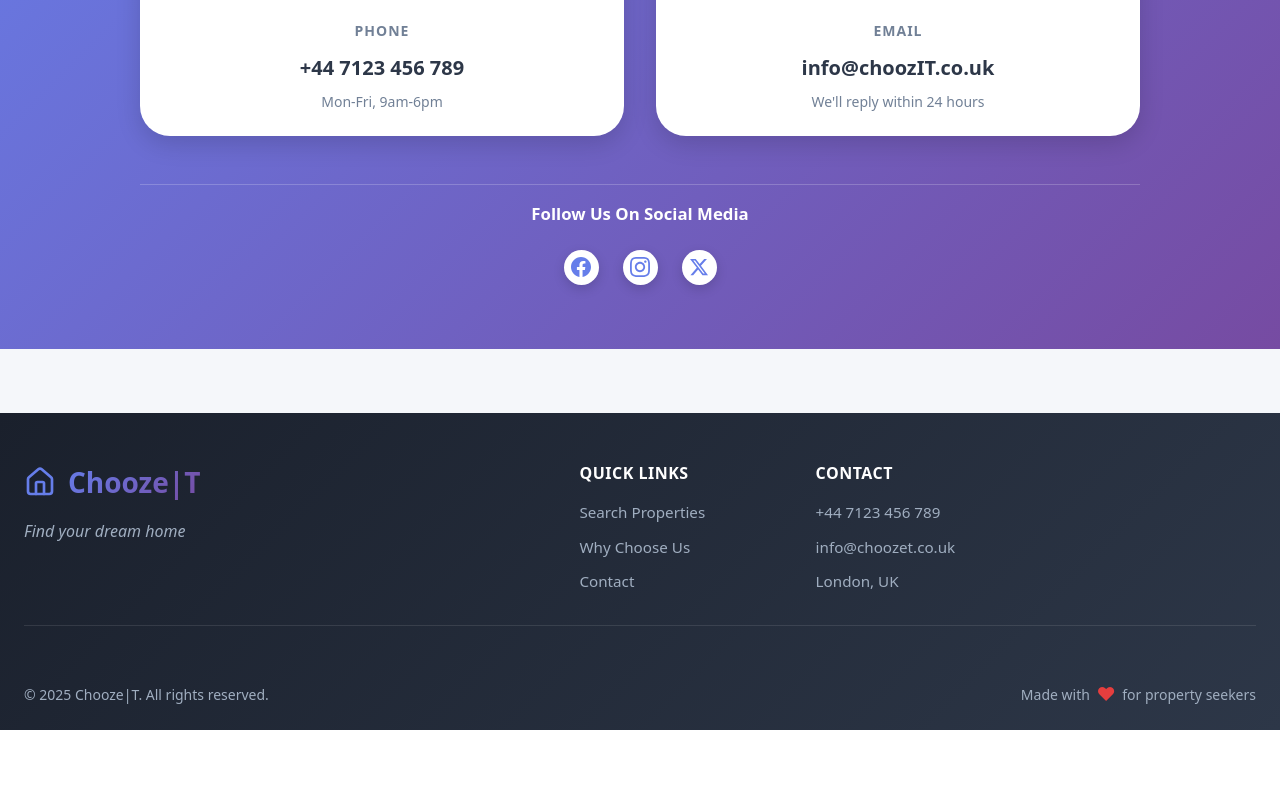
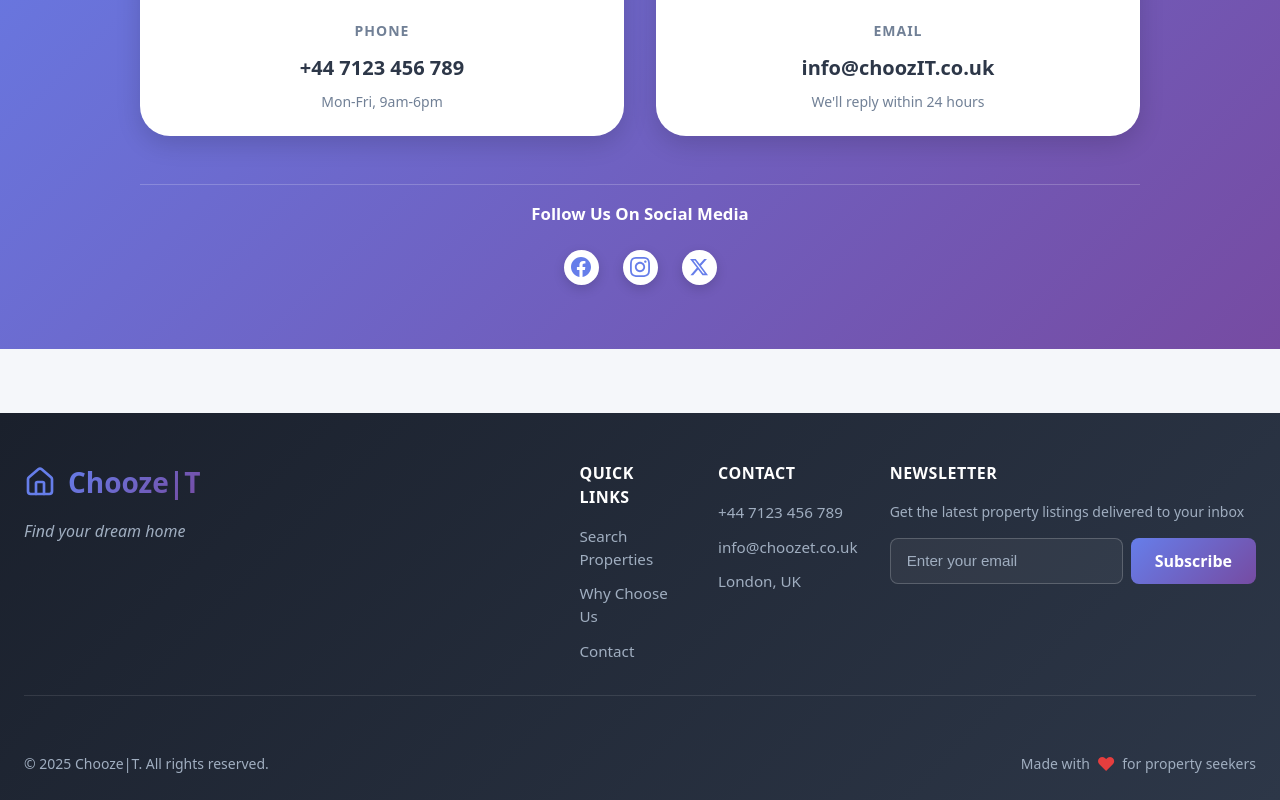
Before and after one commit to yashwinsivakumar/search_properties, a React (Vite) app: page / in a window 1280 px wide. Shown: the part 4474-5274 px from the top of the page. Before the commit the page ends 5204 px from the top, so only its background shows below. Built offline with nearby package versions, Linux system fonts and the light colour scheme.

Commit message:
Created a NewsLetter section in the footer, which accepts user emails to provide updates

```diff
--- a/src/components/SearchProperty.css
+++ b/src/components/SearchProperty.css
@@ -1102,12 +1102,10 @@ font-size: 1.75rem;
   margin-top: 4rem;
   padding: 3rem 1.5rem 1.5rem;
 }
-
 .footer-container {
   max-width: 1400px;
   margin: 0 auto;
 }
-
 /* Footer Top */
 .footer-top {
   display: grid;
@@ -1117,24 +1115,20 @@ font-size: 1.75rem;
   border-bottom: 1px solid rgba(255, 255, 255, 0.1);
   margin-bottom: 2rem;
 }
-
 /* Footer Brand */
 .footer-brand {
   display: flex;
   flex-direction: column;
   gap: 1rem;
 }
-
 .footer-logo {
   display: flex;
   align-items: center;
   gap: 0.75rem;
 }
-
 .footer-logo svg {
   color: #667eea;
 }
-
 .footer-logo-text {
   font-size: 1.75rem;
   font-weight: 700;
@@ -1143,26 +1137,22 @@ font-size: 1.75rem;
   -webkit-text-fill-color: transparent;
   background-clip: text;
 }
-
 .footer-tagline {
   font-size: 1rem;
   color: #a0aec0;
   margin: 0;
   font-style: italic;
 }
-
 /* Footer Links */
 .footer-links {
   display: grid;
   grid-template-columns: repeat(3, 1fr);
   gap: 2rem;
 }
-
 .footer-column {
   display: flex;
   flex-direction: column;
 }
-
 .footer-heading {
   font-size: 1rem;
   font-weight: 600;
@@ -1171,7 +1161,6 @@ font-size: 1.75rem;
   text-transform: uppercase;
   letter-spacing: 0.5px;
 }
-
 .footer-column ul {
   list-style: none;
   padding: 0;
@@ -1180,24 +1169,63 @@ font-size: 1.75rem;
   flex-direction: column;
   gap: 0.75rem;
 }
-
 .footer-column ul li {
   font-size: 0.95rem;
   color: #a0aec0;
   transition: color 0.2s;
 }
-
 .footer-column ul li a {
   color: #a0aec0;
   text-decoration: none;
   transition: color 0.2s;
 }
-
 .footer-column ul li a:hover {
   color: #667eea;
 }
-
-
+/* Newsletter */
+.newsletter-text {
+  font-size: 0.875rem;
+  color: #a0aec0;
+  margin-bottom: 1rem;
+  line-height: 1.5;
+}
+.newsletter-form {
+  display: flex;
+  gap: 0.5rem;
+}
+.newsletter-input {
+  flex: 1;
+  padding: 0.75rem 1rem;
+  border: 1px solid rgba(255, 255, 255, 0.2);
+  border-radius: 8px;
+  background: rgba(255, 255, 255, 0.05);
+  color: white;
+  font-size: 0.95rem;
+  transition: all 0.3s;
+}
+.newsletter-input::placeholder {
+  color: #a0aec0;
+}
+.newsletter-input:focus {
+  outline: none;
+  border-color: #667eea;
+  background: rgba(255, 255, 255, 0.1);
+}
+.newsletter-button {
+  padding: 0.75rem 1.5rem;
+  background: linear-gradient(135deg, #667eea 0%, #764ba2 100%);
+  color: white;
+  border: none;
+  border-radius: 8px;
+  font-weight: 600;
+  cursor: pointer;
+  transition: all 0.3s;
+  white-space: nowrap;
+}
+.newsletter-button:hover {
+  transform: translateY(-2px);
+  box-shadow: 0 10px 20px rgba(102, 126, 234, 0.3);
+}
 /* Footer Bottom */
 .footer-bottom {
   display: flex;
@@ -1207,13 +1235,11 @@ font-size: 1.75rem;
   gap: 1rem;
   padding-top: 1.5rem;
 }
-
 .footer-copyright {
   font-size: 0.875rem;
   color: #a0aec0;
   margin: 0;
 }
-
 .footer-credit {
   font-size: 0.875rem;
   color: #a0aec0;
@@ -1222,13 +1248,11 @@ font-size: 1.75rem;
   align-items: center;
   gap: 0.5rem;
 }
-
 .footer-heart {
   color: #e53e3e;
   font-size: 1rem;
   animation: heartbeat 1.5s ease-in-out infinite;
 }
-
 @keyframes heartbeat {
   0%, 100% {
     transform: scale(1);
@@ -1237,59 +1261,51 @@ font-size: 1.75rem;
     transform: scale(1.2);
   }
 }
-
 /* Responsive Design */
 @media (max-width: 1024px) {
   .footer-top {
     grid-template-columns: 1fr;
     gap: 2rem;
   }
-
   .footer-links {
     grid-template-columns: repeat(3, 1fr);
   }
 }
-
 @media (max-width: 768px) {
   .footer {
     padding: 2rem 1.5rem 1.5rem;
   }
-
   .footer-links {
     grid-template-columns: 1fr;
     gap: 1.5rem;
   }
-
   .footer-logo-text {
     font-size: 1.5rem;
   }
-
   .footer-bottom {
     flex-direction: column;
     text-align: center;
   }
 }
-
 @media (max-width: 480px) {
   .footer {
     padding: 1.5rem 1rem;
   }
-
   .footer-brand {
     text-align: center;
     align-items: center;
   }
-
   .footer-logo {
     justify-content: center;
   }
-
-  .footer-social {
-    justify-content: center;
-  }
-
   .footer-copyright,
   .footer-credit {
     font-size: 0.8rem;
   }
+  .newsletter-form {
+    flex-direction: column;
+  }
+  .newsletter-button {
+    width: 30%;
+  }
 }
--- a/src/components/SearchProperty.jsx
+++ b/src/components/SearchProperty.jsx
@@ -850,7 +850,6 @@ export default function SearchProperty({ onViewProperty }) {
         </div>
         <p className="footer-tagline">Find your dream home</p>
       </div>
-
       <div className="footer-links">
         <div className="footer-column">
           <h4 className="footer-heading">Quick Links</h4>
@@ -860,7 +859,6 @@ export default function SearchProperty({ onViewProperty }) {
             <li><a href="#contact">Contact</a></li>
           </ul>
         </div>
-
         <div className="footer-column">
           <h4 className="footer-heading">Contact</h4>
           <ul>
@@ -869,9 +867,31 @@ export default function SearchProperty({ onViewProperty }) {
             <li>London, UK</li>
           </ul>
         </div>
+        <div className="footer-column">
+          <h4 className="footer-heading">Newsletter</h4>
+          <p className="newsletter-text">Get the latest property listings delivered to your inbox</p>
+          <form className="newsletter-form" onSubmit={(e) => {
+            e.preventDefault();
+            const email = e.target.email.value;
+            if (email) {
+              alert('Thank you for subscribing!');
+              e.target.reset();
+            }
+          }}>
+            <input
+              type="email"
+              name="email"
+              placeholder="Enter your email"
+              required
+              className="newsletter-input"
+            />
+            <button type="submit" className="newsletter-button">
+              Subscribe
+            </button>
+          </form>
+        </div>
       </div>
     </div>
-
     {/* Footer Bottom */}
     <div className="footer-bottom">
       <p className="footer-copyright">
```
